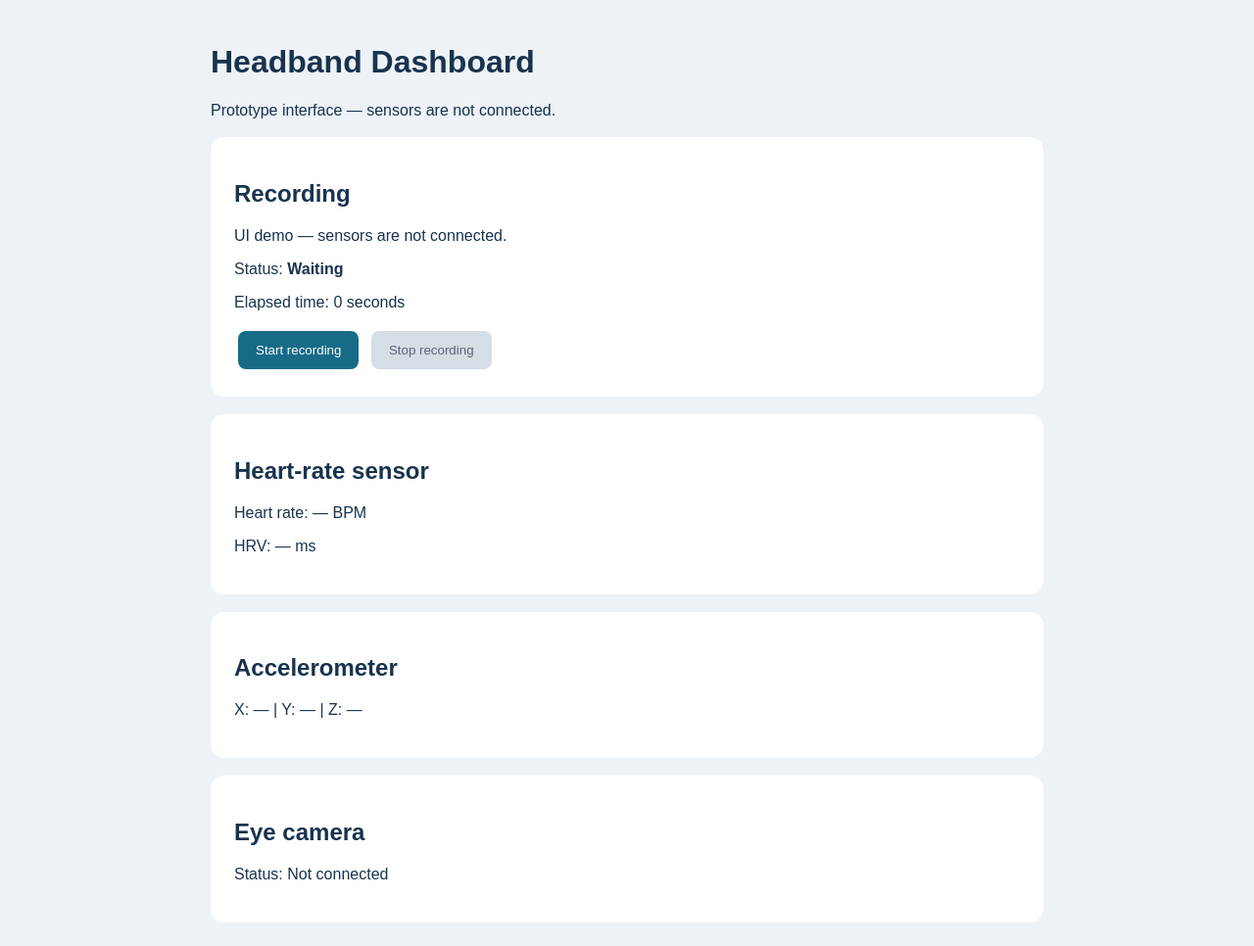
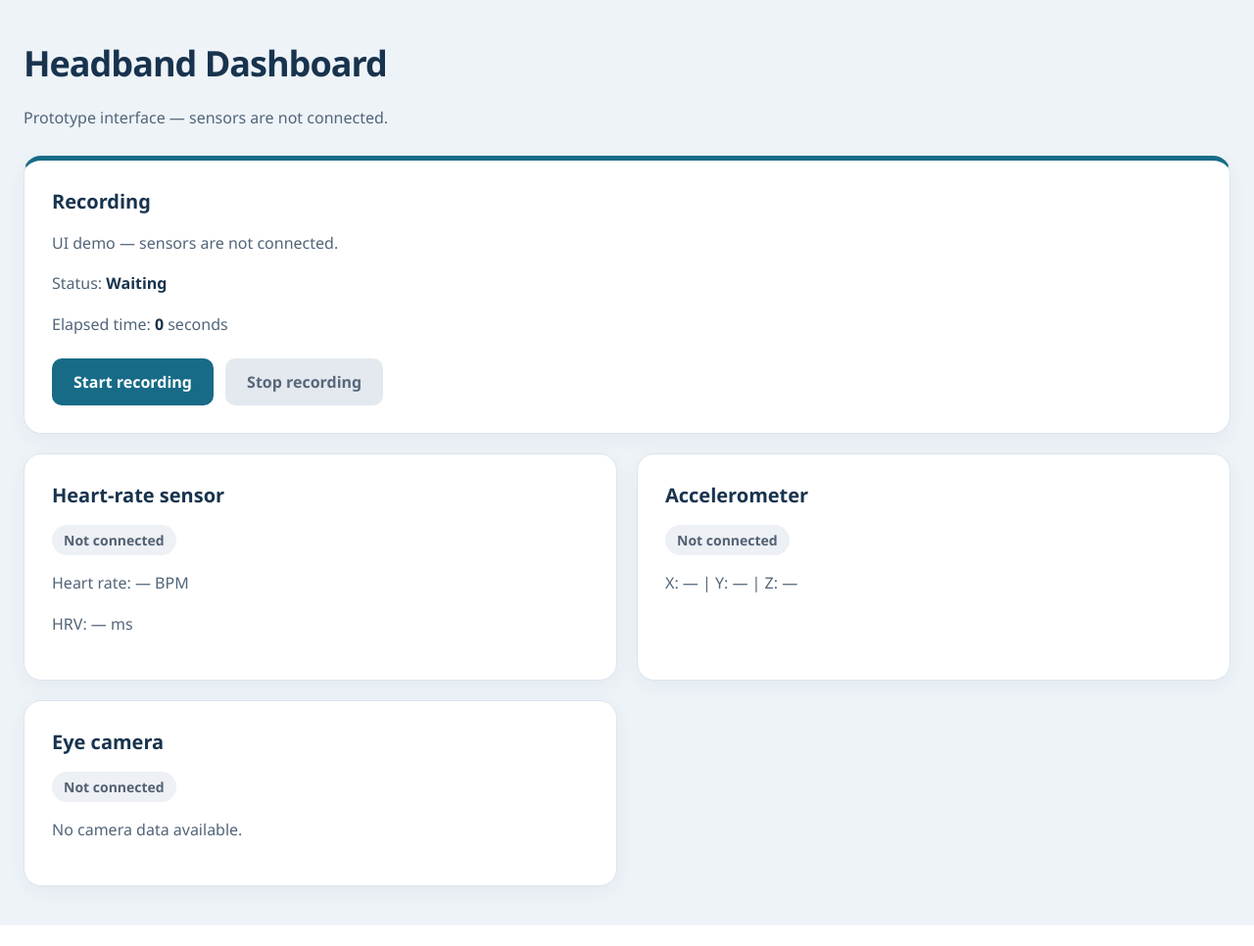
Before and after one commit to bisandi5/ENG40011_concussion_codes, a Flask app: page / in a window 1280 px wide. Shown: the whole page at 98% size. After the commit the page ends 945 px from the top, so only its background shows below. Run offline with Flask 3, Linux system fonts and the light colour scheme.

Commit message:
Improve dashboard layout and use full width

```diff
--- a/static/style.css
+++ b/static/style.css
@@ -1,38 +1,140 @@
+* {
+    box-sizing: border-box;
+}
+
 body {
-    font-family: Arial, sans-serif;
-    background: #edf2f7;
+    margin: 0;
+    padding: 40px 24px;
+    font-family: "Segoe UI", Arial, sans-serif;
+    background: #eef3f8;
     color: #18334e;
-    margin: 0;
-    padding: 24px;
 }
 
 main {
-    max-width: 850px;
-    margin: auto;
+    width: 100%;
+    margin: 0;
+    display: grid;
+    grid-template-columns: repeat(2, minmax(0, 1fr));
+    gap: 20px;
+}
+
+main > h1,
+main > p {
+    grid-column: 1 / -1;
+    margin: 0;
+}
+
+h1 {
+    font-size: 36px;
+    letter-spacing: -1px;
+}
+
+main > p {
+    color: #526579;
+    margin-bottom: 8px;
 }
 
 section {
     background: white;
-    padding: 24px;
-    margin-top: 18px;
-    border-radius: 14px;
+    padding: 28px;
+    border: 1px solid #dce5ee;
+    border-radius: 18px;
+    box-shadow: 0 6px 20px rgba(24, 51, 78, 0.05);
+}
+
+section:first-of-type {
+    grid-column: 1 / -1;
+    border-top: 5px solid #176b87;
+}
+
+h2 {
+    margin-top: 0;
+    font-size: 20px;
+}
+
+section p {
+    line-height: 1.6;
+    color: #526579;
+}
+
+#recording-status,
+#elapsed-time {
+    color: #18334e;
+    font-weight: 700;
 }
 
 button {
-    padding: 12px 18px;
-    margin: 4px;
-    border-radius: 8px;
     border: none;
-}
-
-button {
+    border-radius: 10px;
+    padding: 13px 22px;
+    margin: 6px 8px 0 0;
     background: #176b87;
     color: white;
+    font: inherit;
+    font-weight: 600;
     cursor: pointer;
 }
 
+button:hover:not(:disabled) {
+    background: #10536a;
+}
+
+#stop-button:not(:disabled) {
+    background: #b42336;
+}
+
+#stop-button:hover:not(:disabled) {
+    background: #911c2b;
+}
+
 button:disabled {
-    background: #d5dde5;
+    background: #e3e9ef;
     color: #586779;
     cursor: not-allowed;
 }
+
+button:focus-visible {
+    outline: 3px solid #176b87;
+    outline-offset: 4px;
+}
+
+@media (max-width: 650px) {
+    body {
+        padding: 24px 16px;
+    }
+
+    main {
+        grid-template-columns: 1fr;
+    }
+
+    h1 {
+        font-size: 28px;
+    }
+
+    section {
+        padding: 22px;
+    }
+}
+
+.sensor-status {
+    display: inline-block;
+    padding: 6px 12px;
+    border-radius: 20px;
+    font-size: 14px;
+    font-weight: 600;
+}
+
+.sensor-status.disconnected {
+    background: #edf0f4;
+    color: #526173;
+}
+
+.sensor-status.waiting {
+    background: #fff3cd;
+    color: #775900;
+}
+
+.sensor-status.reading {
+    background: #dcf5e7;
+    color: #17643b;
+}
--- a/templates/index.html
+++ b/templates/index.html
@@ -24,19 +24,31 @@
         </section>
 
         <section>
-            <h2>Heart-rate sensor</h2>
+        <h2>Heart-rate sensor</h2>
+            <span id="heart-status" class="sensor-status disconnected">
+                Not connected
+            </span>
+
             <p>Heart rate: — BPM</p>
             <p>HRV: — ms</p>
         </section>
 
         <section>
             <h2>Accelerometer</h2>
+            <span id="accelerometer-status" class="sensor-status disconnected">
+                Not connected
+            </span>
+
             <p>X: — | Y: — | Z: —</p>
         </section>
 
         <section>
             <h2>Eye camera</h2>
-            <p>Status: Not connected</p>
+            <span id="camera-status" class="sensor-status disconnected">
+                Not connected
+            </span>
+
+            <p>No camera data available.</p>
         </section>
     </main>
 
```
Also changed, not shown: static/script.js (line endings or trailing spaces).
